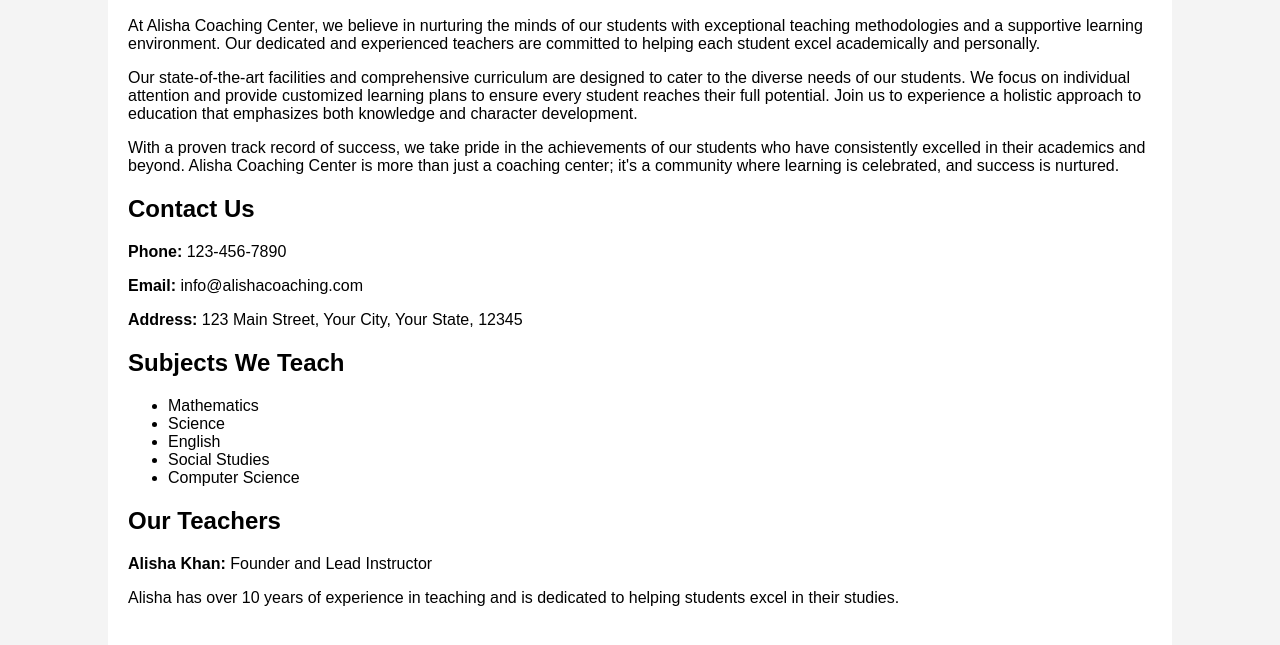
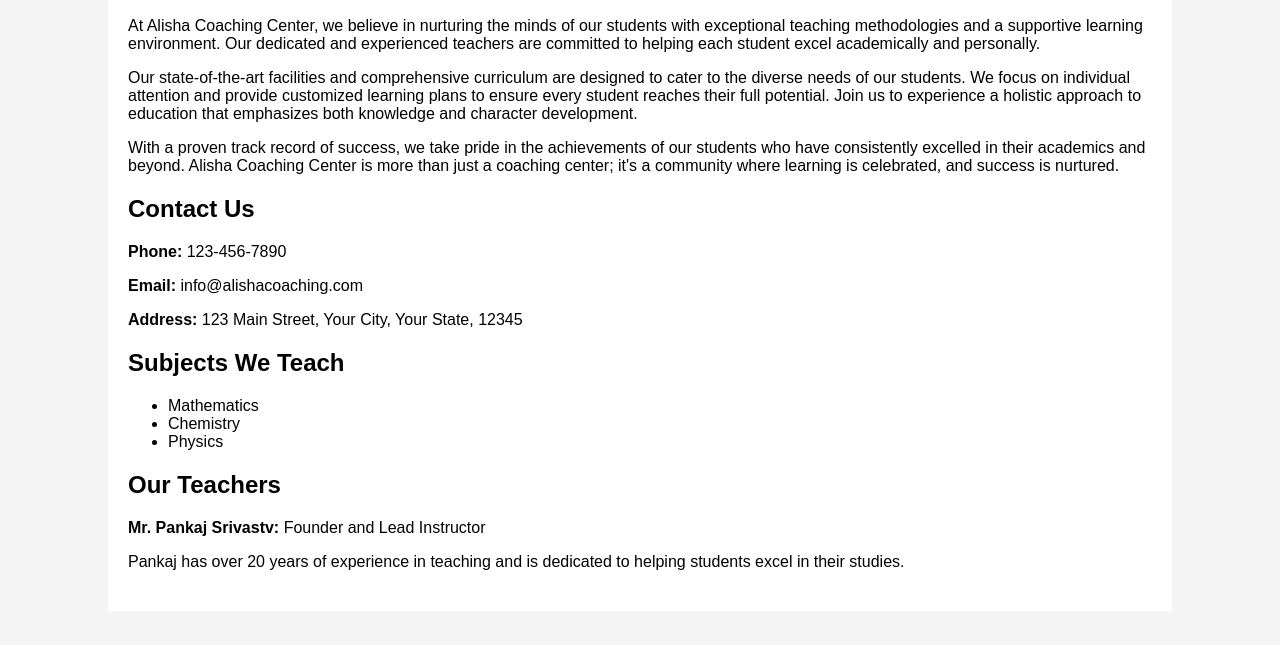
Before and after one commit to Alishacoaching/coaching, a plain HTML site: page index.html in a window 1280 px wide. Shown: the part 1002-1647 px from the top of the page. After the commit the page ends 1613 px from the top, so only its background shows below. Drawn offline with Linux system fonts and the light colour scheme.

Commit message:
index.html

```diff
--- a/index.html
+++ b/index.html
@@ -75,16 +75,14 @@
             <h2>Subjects We Teach</h2>
             <ul>
                 <li>Mathematics</li>
-                <li>Science</li>
-                <li>English</li>
-                <li>Social Studies</li>
-                <li>Computer Science</li>
+                <li>Chemistry</li>
+                <li>Physics</li>
             </ul>
         </div>
         <div class="teacher-info">
             <h2>Our Teachers</h2>
-            <p><strong>Alisha Khan:</strong> Founder and Lead Instructor</p>
-            <p>Alisha has over 10 years of experience in teaching and is dedicated to helping students excel in their studies.</p>
+            <p><strong>Mr. Pankaj Srivastv:</strong> Founder and Lead Instructor</p>
+            <p>Pankaj has over 20 years of experience in teaching and is dedicated to helping students excel in their studies.</p>
         </div>
     </div>
     <footer class="footer">
```
